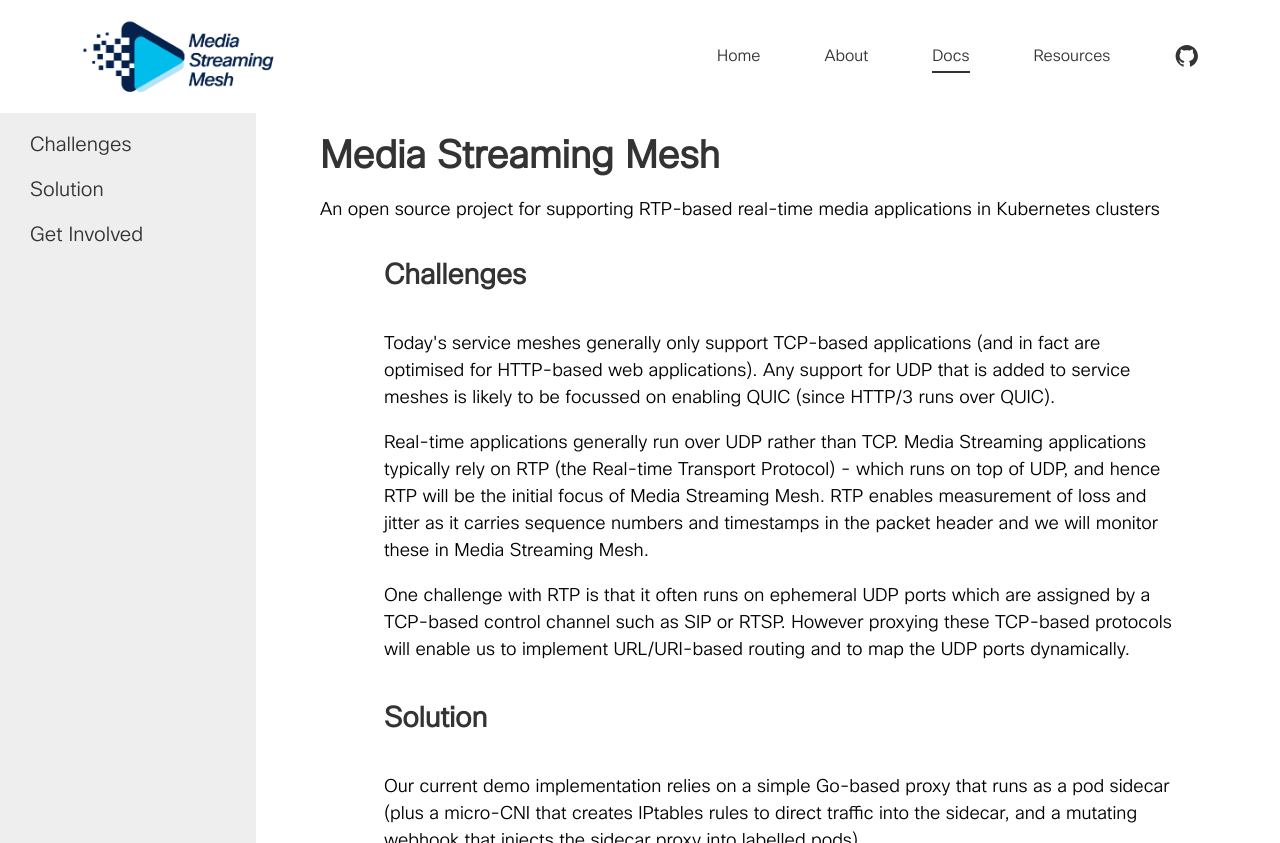
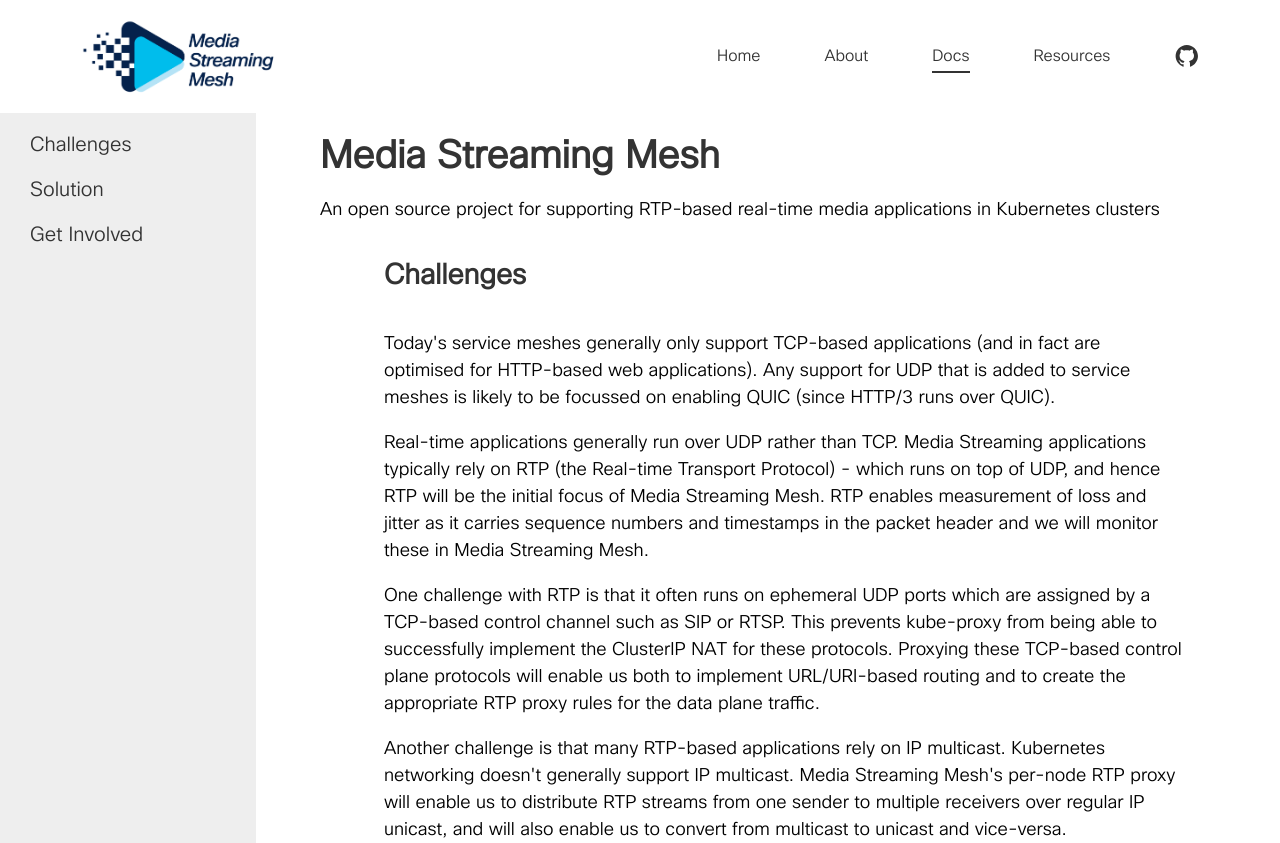
Before and after one commit to media-streaming-mesh/mediastreamingmesh.io, a Next.js app: page /docs in a window 1280 px wide. Built offline with nearby package versions, Linux system fonts and the light colour scheme.

Commit message:
update text

```diff
--- a/data/aboutPageArrs.tsx
+++ b/data/aboutPageArrs.tsx
@@ -53,7 +53,7 @@
 }[] = [
 	{
 		text: `Contribution video - high bandwidth, RTP-based, no tolerance for${String.fromCharCode(
-			220
+			160
 		)}loss/jitter​​​`,
 		icon: (
 			<FcVideoFile className={styles.IndividualCardIcon} />
@@ -76,7 +76,7 @@
 	{
 		text: `Collaboration - ${String.fromCharCode(
 			160
-		)}i.e., WebRTC​`,
+		)}e.g., WebRTC​`,
 		icon: (
 			<FcCollaboration className={styles.IndividualCardIcon} />
 		),
--- a/pages/docs.tsx
+++ b/pages/docs.tsx
@@ -116,17 +116,23 @@
 				Any support for UDP that is added to service meshes is likely to be focussed on enabling QUIC (since HTTP/3 runs over QUIC).
 			</p>
 			<p className={styles.DocsPageParagraph}>
-				Real-time applications generally run over UDP rather than TCP.
-				Media Streaming applications typically rely on RTP (the Real-time Transport Protocol) -
+				Real-time applications generally run over UDP rather than TCP.  Media Streaming applications typically rely on RTP (the Real-time Transport Protocol) -
 				which runs on top of UDP, and hence RTP will be the initial focus of Media Streaming Mesh.
 				RTP enables measurement of loss and jitter as it carries sequence numbers and timestamps
 				in the packet header and we will monitor these in Media Streaming Mesh.
 			</p>
 			<p className={styles.DocsPageParagraph}>
 				One challenge with RTP is that it often runs on ephemeral UDP ports which are assigned
-				by a TCP-based control channel such as SIP or RTSP.
-				However proxying these TCP-based protocols will enable us to
-				implement URL/URI-based routing and to map the UDP ports dynamically.
+				by a TCP-based control channel such as SIP or RTSP.  This prevents kube-proxy from being
+				able to successfully implement the ClusterIP NAT for these protocols.
+				Proxying these TCP-based control plane protocols will enable us both to
+				implement URL/URI-based routing and to create the appropriate RTP proxy rules for the data plane traffic.
+			</p>
+			<p className={styles.DocsPageParagraph}>
+				Another challenge is that many RTP-based applications rely on IP multicast.   Kubernetes networking
+				doesn't generally support IP multicast.   Media Streaming Mesh's per-node RTP proxy will enable us to
+				distribute RTP streams from one sender to multiple receivers over regular IP unicast, and will also enable us
+				to convert from multicast to unicast and vice-versa.
 			</p>
 		</div>
 	);
@@ -136,9 +142,44 @@
 	return (
 		<div>
 			<p className={styles.DocsPageParagraph}>
-				Our current demo implementation relies on a simple Go-based proxy that runs as a pod sidecar
-				(plus a micro-CNI that creates IPtables rules to direct traffic into the sidecar,
-				and a mutating webhook that injects the sidecar proxy into labelled pods).
+				Our current implementation consists of the following components:
+				<ul className={styles.DocsPageList}>
+					<li className={styles.DocsPageListItem}>
+						per-cluster RTSP control plane proxy written in Golang and deployed as a Kubernetes service
+					</li>
+				</ul>
+				<ul className={styles.DocsPageList}>
+					<li className={styles.DocsPageListItem}>
+						per-node RTP data plane proxy written in Golang and deployed as a Kubernetes DaemonSet
+					</li>
+				</ul>
+				<ul className={styles.DocsPageList}>
+					<li className={styles.DocsPageListItem}>
+						per-pod RTSP stub written in asynchronous Rust and deployed as a Kubernetes pod sidecar
+					</li>
+				</ul>
+				<ul className={styles.DocsPageList}>
+					<li className={styles.DocsPageListItem}>
+						mutating webhook which injects the RTSP stub into pods, written in Golang and implemented as a Kubernetes service
+					</li>
+				</ul>
+				<ul className={styles.DocsPageList}>
+					<li className={styles.DocsPageListItem}>
+						chained micro-CNI which adds iptables rules to direct traffic into the RTSP stub, written in Golang and implemented as a Kubernetes DaemonSet
+					</li>
+				</ul>
+			</p>
+			<p className={styles.DocsPageParagraph}>
+				The MSM RTSP Stub is largely reponsible for sending control plane messages to the per-cluster control plane using gRPC.  Because the stub
+				shares fate with the media app in the same pod we avoid any issues around needing to mirror TCP session state to achieve control plane resilience.
+			</p>
+			<p className={styles.DocsPageParagraph}>
+				The MSM RTSP Stub also provides an interworking function between RTSP interleaved mode (where RTP and RTCP payloads are sent over the RTSP TCP
+				control channel) and the standard RTP/RTCP over UDP mode.
+			</p>
+			<p className={styles.DocsPageParagraph}>
+				For inter and extra-cluster traffic the per-node RTP proxies act as data-plane gateways, and MSM RTSP stubs
+				co-located with the RTP proxies act as control-plane gateways.
 			</p>
 			<p className={styles.DocsPageParagraph}>
 				Longer term our expectation is to implement:
@@ -150,34 +191,35 @@
 				</ul>
 				<ul className={styles.DocsPageList}>
 					<li className={styles.DocsPageListItem}>
-						A per-node RTP data-plane proxy (written in Golang)​
+						A new per-node RTP data plane written in asynchronous Rust and supporting WASM plugins​
 					</li>
 				</ul>
 				<ul className={styles.DocsPageList}>
 					<li className={styles.DocsPageListItem}>
-						A per-cluster RTSP control-plane proxy (also in Golang)​
+						A refactored Golang control plane consisting of:
+						​<ol>
+							<li>pluggable control plane pod supporting multiple protocols</li>
+							<li>network controller pod which maps logical steams onto the physical network</li>
+						</ol>
 					</li>
 				</ul>
 				<ul className={styles.DocsPageList}>
 					<li className={styles.DocsPageListItem}>
-						A per-pod MSM stub that directs traffic into the control plane and data plane
-						(most likely written in Rust).​
+						An enhanced MSM RTSP stub that also supports RTP multicast to RTSP unicast interworking
+					</li>
+				</ul>
+				<ul className={styles.DocsPageList}>
+					<li className={styles.DocsPageListItem}>
+						A stripped-down MSM stub that only supports control plane traffic
 					</li>
 				</ul>
 			</p>
 			<p className={styles.DocsPageParagraph}>
-				With that baseline we will then be able to implement other protocols (such as SIP, RIST, SMTPE 2110, "raw" RTP etc.)
+				With that baseline we hope to empower the community to implement multiple control plane protocols (such as SIP, RIST, SMTPE 2110, WebRTC etc.)
+				and to implement various data-plane plugins enabling features such as FEC (Forward Error Correction), NAK-based error correction, congestion control etc.
 			</p>
 			<p className={styles.DocsPageParagraph}>
-				In order to keep footprint light one key will be to deploy only the required components for the service being implemented.
-			</p>
-			<p className={styles.DocsPageParagraph}>
-				For inter and extra-cluster traffic the per-node RTP/RTSP proxies will act as data-plane gateways,
-				and the per-cluster proxies will act as control-plane gateways.
-			</p>
-			<p className={styles.DocsPageParagraph}>
-				For enhanced performance we may also implement a high-performance data-plane proxy using VPP.
-				This will be especially useful for gateway nodes, and for use-cases involving uncompessed UHD video.
+				In order to keep footprint light one key will be to deploy only the required control plane and data plane components for the service being implemented.
 			</p>
 		</div>
 	);
@@ -191,7 +233,7 @@
 				and for developers to help us create it!
 			</p>
 			<p className={styles.DocsPageParagraph}>
-				Please do join our
+				Please do join our&nbsp;
 				<a
 					className={styles.DocsPageLink}
 					href="https://cloud-native.slack.com/app_redirect?channel=media-streaming-meshl"
```
